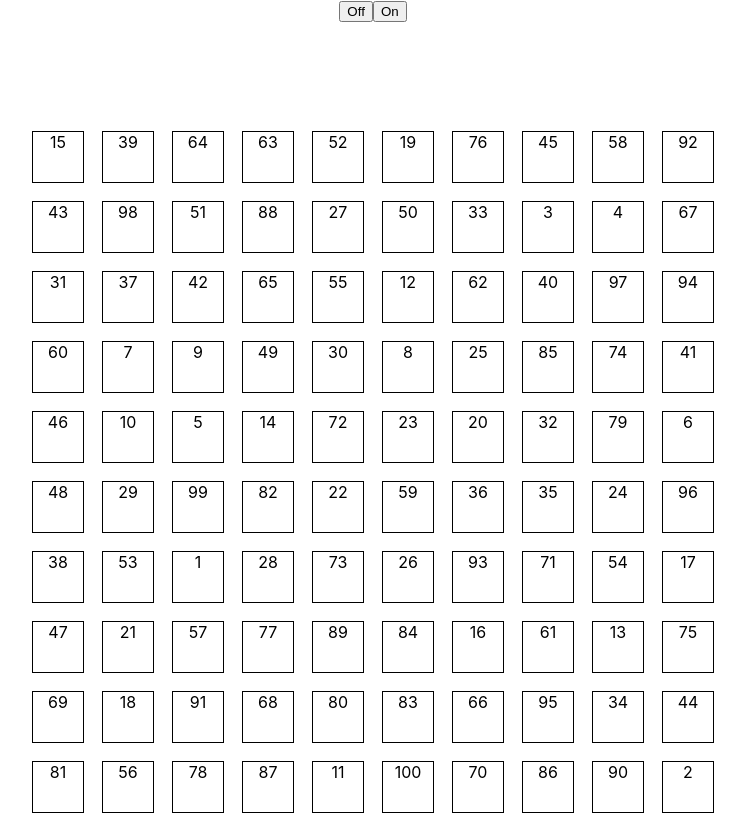
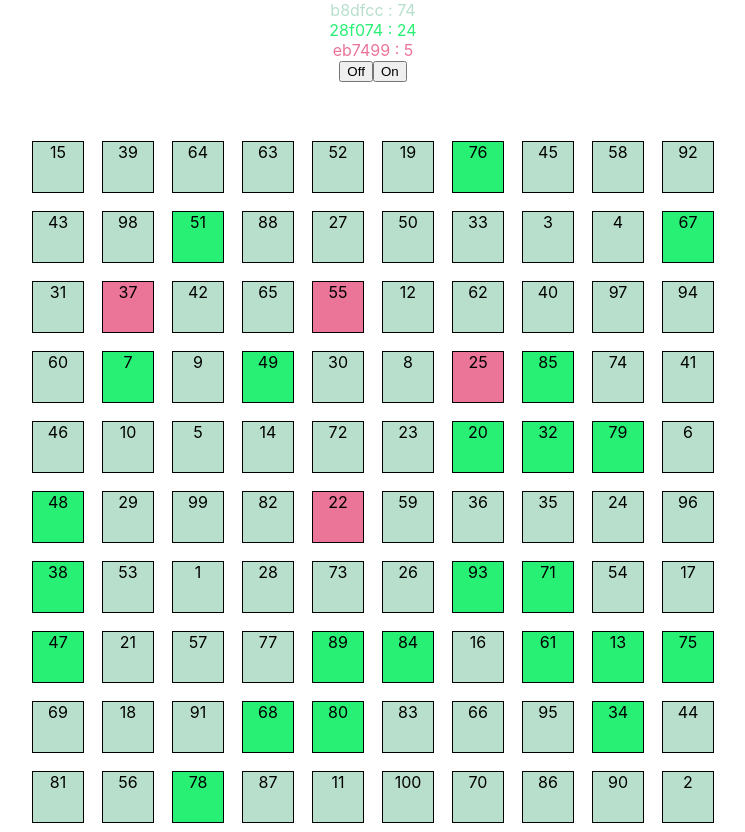
Before and after one commit to daviddsouza2000/100-prisoners-problem, a React (Create React App) app: page / in a window 1280 px wide. Shown: the whole page, without its empty margins (267-1012 px from the left). Built offline with nearby package versions, Linux system fonts and the light colour scheme.

Commit message:
now shows cycles lengths

```diff
--- a/src/PrisonersProblem/Node/Node.jsx
+++ b/src/PrisonersProblem/Node/Node.jsx
@@ -4,7 +4,8 @@ import './Node.css';
 
 export default function Node({ index, value, cycleNum, cycleColor }) {
     const nodeStyle = {
-        backgroundColor: "#" + cycleColor
+        backgroundColor: "#" + cycleColor,
+        // opacity: 0.3
     }
     return (
         <div
--- a/src/PrisonersProblem/PrisonersProblem.css
+++ b/src/PrisonersProblem/PrisonersProblem.css
@@ -1,3 +1,3 @@
 .grid {
-    margin: 100px 0 0;
+    margin: 50px 0 0;
 }
--- a/src/PrisonersProblem/PrisonersProblem.jsx
+++ b/src/PrisonersProblem/PrisonersProblem.jsx
@@ -6,7 +6,7 @@ import { getGrid } from '../utils/utils';
 import './PrisonersProblem.css';
 
 const NUM_NODES = 100;
-const initialState = { showColors: false };
+const initialState = { showColors: true };
 
 function reducer(state, action) {
     switch (action.type) {
@@ -33,7 +33,11 @@ export default function PrisonersProblem() {
 
     return (
         <>
-            {/* <div>{JSON.stringify(cycles)}</div> */}
+            <div>
+                {Object.entries(cycles).map(([key, value]) =>
+                <div style={{color:"#"+key}}>{key} : {value.length}</div>
+                )}
+            </div>
             <button onClick={() => dispatch({type: 'off'})}>Off</button>
             <button onClick={() => dispatch({type: 'on'})}>On</button>
             <div className="grid">
```
